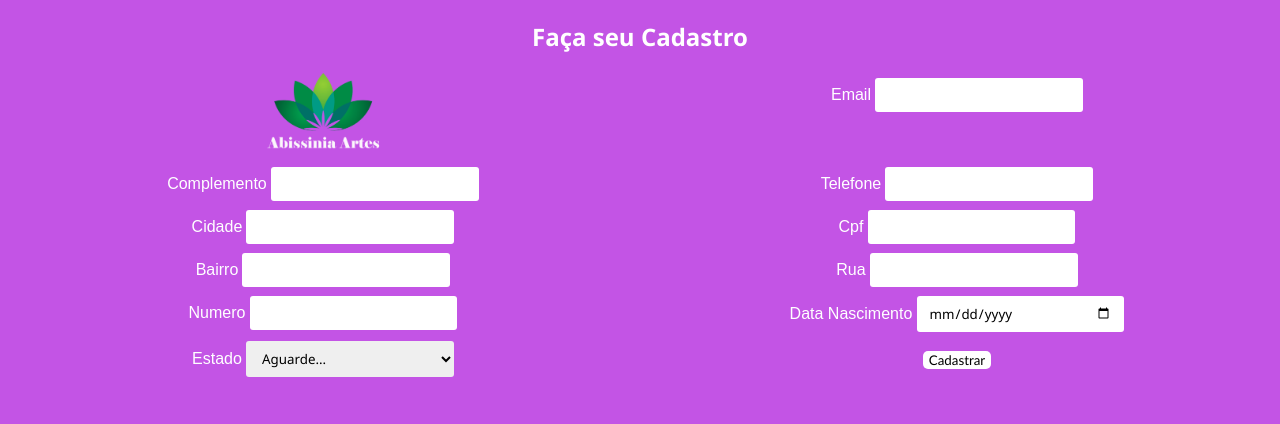
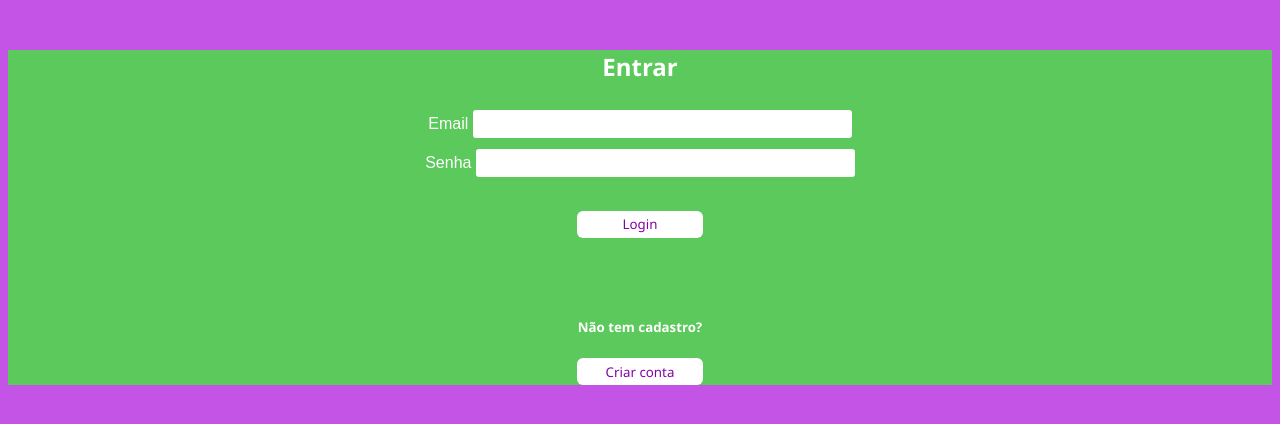
Before and after one commit to luanadacosta/Absinia, a PHP site: page /admin/index.php in a window 1280 px wide. Shown: the top 424 px of the page. Run offline with PHP 8.4, Linux system fonts and the light colour scheme; some libraries are stand-ins or nearby versions.

Commit message:
login e cadastro add

```diff
--- a/admin/assets/css/style.css
+++ b/admin/assets/css/style.css
@@ -1,46 +1,102 @@
 *{
     box-sizing: border-box;
     font-family: 'Segoe UI', Tahoma, Geneva, Verdana, sans-serif;
+}
+
+#container{
+    width: 100%;
+
 }
 
 body{
     background-color: #c354e5
 }
 
+.corpo{
+    background-color: rgb(92, 201, 92);
+}
+
 form{
     text-align: center;
     color: #fff;
-
-    grid-template-columns: repeat(2,1fr);
     gap: 4px;
     display: grid;
 }
 
 h2{
+    margin-top: 50px;
+    text-align: center;
+    color: #fff;
+}
+
+h5{
+    width: 100%;
+    margin-top: 50px;
     text-align: center;
     color: #fff;
 }
 
 .input-login{
-
-    padding: 8px 12px;
-    border-radius: 4px ;
+    width: 30%;
+    padding: 5px ;
+    margin-top: 7px;
+    border-radius: 3px;
     border: none;
-    width: 33%;
-    margin-top: 5px;
-    border-radius: 3px;
 
 }
 
-.btn-cadastrar{
-    font-family: 'Trebuchet MS', 'Lucida Sans Unicode', 'Lucida Grande', 'Lucida Sans', Arial, sans-serif;
-    margin-top: 15px;
+#form-cadastrar{
+
+    margin-top: 50px;
+    grid-template-columns: repeat(2,1fr);
+    display: grid;
+    gap: 10px;
+}
+
+.input-cadastro{
+    width: 40%;
+    padding: 5px ;
+    margin-top: 10px;
+    border-radius: 3px;
+    border: none;
+
+}
+
+.btn-login{
+    margin-top: 30px;
     background-color: #fff;
-    border-radius: 5px;
+    color: rgb(130, 6, 164);
+    border-radius: 6px;
     border: none;
-    text-align: center;
+    width: 10%;
+    height: 27px;
+    cursor: pointer;
 }
 
 .cd{
+
     font-family: Arial, Helvetica, sans-serif ;
 }
+
+.btn-cadastrar{
+    margin-left: 96%;
+    margin-top: 30px;
+    background-color: #fff;
+    color: rgb(89, 169, 43);
+    border-radius: 6px;
+    border: none;
+    width: 10%;
+    height: 27px;
+    cursor: pointer;
+}
+
+.btn-criar{
+    text-align: center;
+    background-color: #fff;
+    color: rgb(130, 6, 164);
+    border-radius: 6px;
+    border: none;
+    width: 10%;
+    height: 27px;
+    cursor: pointer;
+}
--- a/admin/index.php
+++ b/admin/index.php
@@ -1,3 +1,5 @@
+
+
 <!DOCTYPE html>
 <html lang="pt-br">
 
@@ -12,110 +14,31 @@
 
     <div class="corpo">
         <div class="container">
-            <h2>Faça seu Cadastro</h2>
+            <h2>Entrar</h2>
 
             <form action="" method="POST" id="form-login">
-                <div class="center">
-                    <img src="assets/img/logo.png" alt="" width="120px">
-                </div>
-
-
                 <div>
                     <label class="cd" for="email">Email</label>
                     <input type="email" class="input-login" name="email" id="email">
                 </div>
 
                 <div>
-                    <label class="cd" for="complemento">Complemento</label>
-                    <input type="text" class="input-login" name="complemento" id="complemento">
-                </div>
-
-                <div>
-                    <label class="cd" for="telefone">Telefone</label>
-                    <input type="text" class="input-login" name="telefone" id="telefone">
-                </div>
-
-                <div>
-                    <label class="cd" for="cidade">Cidade</label>
-                    <input type="text" class="input-login" name="cidade" id="cidade">
-                </div>
-
-                <div>
-                    <label class="cd" for="cpf">Cpf</label>
-                    <input type="text" class="input-login" name="cpf" id="cpf">
-                </div>
-
-                <div>
-                    <label class="cd" for="bairro">Bairro</label>
-                    <input type="text" class="input-login" name="bairro" id="bairro">
-                </div>
-
-                <div>
-                    <label class="cd" for="rua">Rua</label>
-                    <input type="text" class="input-login" name="rua" id="rua">
-                </div>
-
-                <div>
-                    <label class="cd" for="numero">Numero</label>
-                    <input type="text" class="input-login" name="numero" id="numero">
-                </div>
-
-                <div>
-                    <label class="cd" for="data_nascimento">Data Nascimento</label>
-                    <input type="date" class="input-login" name="data_nascimento" id="data_nascimento">
-                </div>
-
-                <div>
-                    <label class="cd" for="estado">Estado</label>
-                    <select name="estado" class="input-login" id="estado">
-                        <option value="" disabled selected>Aguarde...</option>
-                        <option value="AC">Acre</option>
-                        <option value="AL">Alagoas</option>
-                        <option value="AP">Amapá</option>
-                        <option value="AM">Amazonas</option>
-                        <option value="BA">Bahia</option>
-                        <option value="CE">Ceará</option>
-                        <option value="DF">Distrito Federal</option>
-                        <option value="ES">Espírito Santo</option>
-                        <option value="GO">Goiás</option>
-                        <option value="MA">Maranhão</option>
-                        <option value="MT">Mato Grosso</option>
-                        <option value="MS">Mato Grosso do Sul</option>
-                        <option value="MG">Minas Gerais</option>
-                        <option value="PA">Pará</option>
-                        <option value="PB">Paraíba</option>
-                        <option value="PR">Paraná</option>
-                        <option value="PE">Pernambuco</option>
-                        <option value="PI">Piauí</option>
-                        <option value="RJ">Rio de Janeiro</option>
-                        <option value="RN">Rio Grande do Norte</option>
-                        <option value="RS">Rio Grande do Sul</option>
-                        <option value="RO">Rondônia</option>
-                        <option value="RR">Roraima</option>
-                        <option value="SC">Santa Catarina</option>
-                        <option value="SP">São Paulo</option>
-                        <option value="SE">Sergipe</option>
-                        <option value="TO">Tocantins</option>
-                        <option value="EX">Estrangeiro</option>
-                    </select>
+                    <label class="cd" for="senha">Senha</label>
+                    <input type="password" class="input-login" name="senha" id="senha">
                 </div>
 
                 <div class="center">
-                    <button class="btn-cadastrar" type="button" onclick="addUsuarios()">Cadastrar</button>
+                    <button class="btn-login" type="button">Login</button>
                 </div>
+                <br>
 
-
+                <div class="cds">
+                    <h5>Não tem cadastro?</h5>
+                    <button class="btn-criar" type="button" onclick="validaCadastro()">Criar conta</button>
+                </div>
             </form>
-
-
         </div>
     </div>
-
-
-    <script src="https://code.jquery.com/jquery-3.6.1.js" integrity="sha256-3zlB5s2uwoUzrXK3BT7AX3FyvojsraNFxCc2vC/7pNI=" crossorigin="anonymous"></script>
-    <script src="https:kit.fontwesome.com/d1a9a58100.js" crossorigin="anonymous"></script>
-    <script src="//cdn.jsdelivr.net/npm/sweetalert2@11"></script>
-    <script src="assets/js/script-login.js"></script>
 </body>
 
 </html>
--- a/assets/css/style.css
+++ b/assets/css/style.css
@@ -13,7 +13,6 @@ body{
 #container{
     width: 100%;
     margin: 0 auto;
-
 }
 
 .header{
--- a/backend/validaLogin.php
+++ b/backend/validaLogin.php
@@ -1,10 +1,11 @@
 <?php
 
-include_once "backend/include/conexao.php";
+include_once "include/conexao.php";
 
 try{
     $email = $_POST['email'];
     $senha = sha1($_POST['senha']);
+
 
     $sql = "SELECT email FROM tb_usuarios WHERE email ='$email' AND BINARY senha = '$senha' AND ativo = 1";
 
@@ -30,5 +31,3 @@ try{
 
 $json = json_encode($retorno,JSON_UNESCAPED_UNICODE);
 echo $json;
-
-?>
--- a/index.html
+++ b/index.html
@@ -29,7 +29,7 @@
                 </div>
             </div>
             <div class="item ">
-                <a class="btn-login" type="button" onclick="validaLogin()"><i class="fa-solid fa-user"target="_blank"></i></a>
+                <a class="btn-login" type="button" href="admin/index.php"><i class="fa-solid fa-user"target="_blank"></i></a>
             </div>
 
             <!--icone do font awesome-->
```
Also changed, not shown: admin/assets/js/script.cadastro.js (+13 -54 lines), admin/cadastrar.php (added, +48 -0 lines), backend/addUsuarios.php (+12 -4 lines), admin/carrinho.php (deleted), assets/js/script-login.js (renamed from assets/js/login.js).
